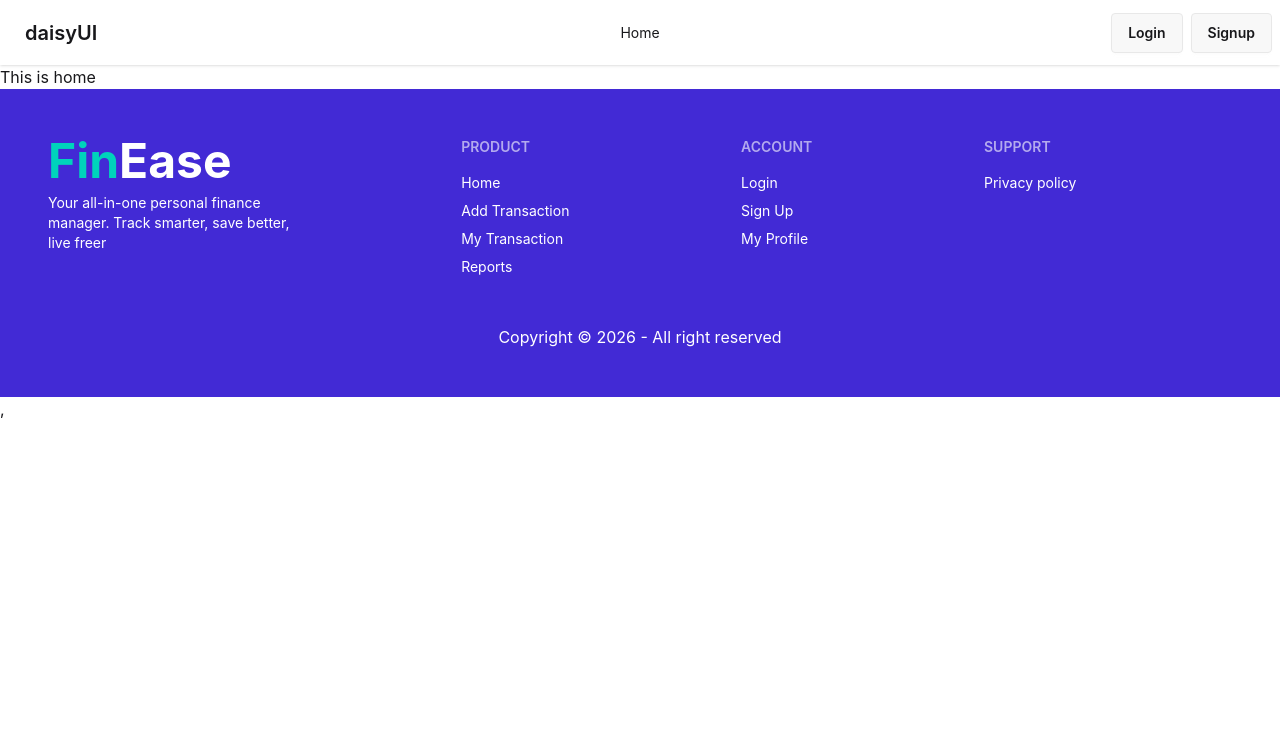
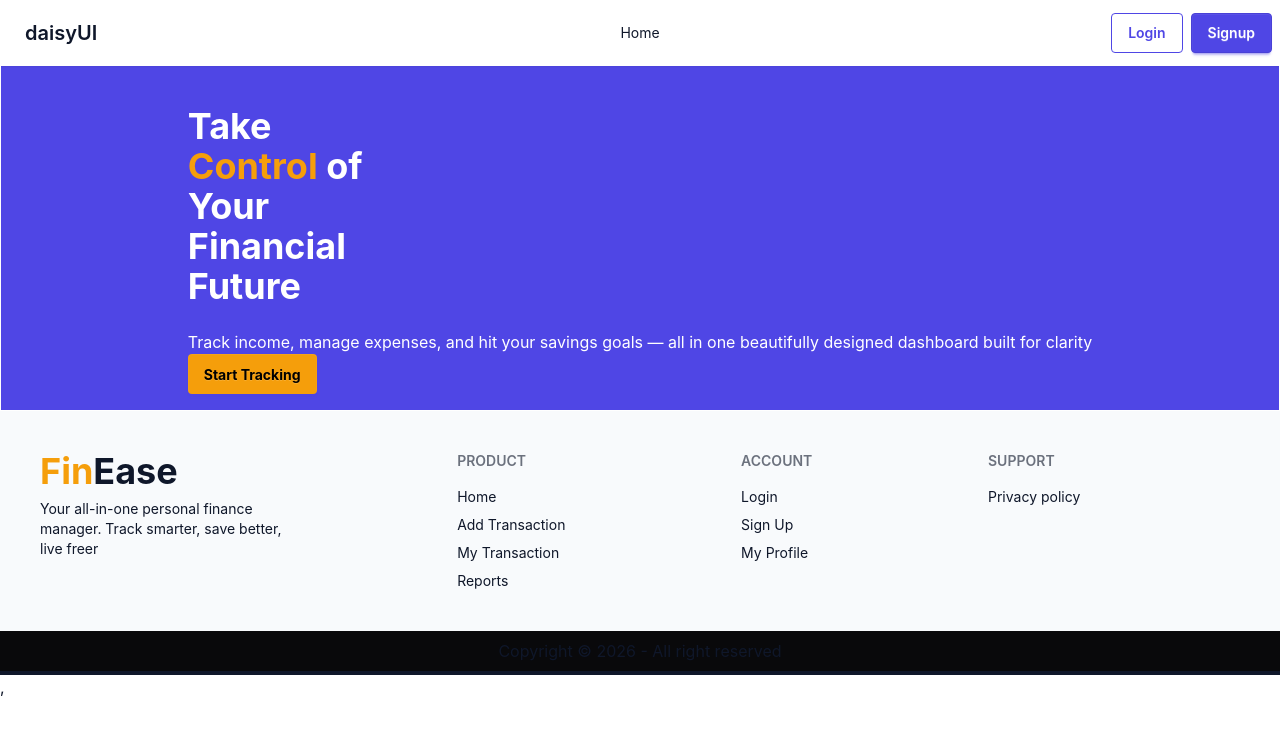
Before and after one commit to Al-Amin018555/FinEase-Client, a React (Vite) app: page / in a window 1280 px wide. Shown: the top 732 px of the page. Built offline with nearby package versions, Linux system fonts and the light colour scheme; no server answers.

Commit message:
updated UI at navbar,footer,banner,authentication page

```diff
--- /dev/null
+++ b/src/components/Banner/Banner.jsx
@@ -0,0 +1,26 @@
+const Banner = () => {
+    return (
+        <div>
+            <div className="bg-primary text-primary-content max-h-125">
+                <div className="hero-content text-center border mx-auto max-w-7xl">
+                    <div className="text-left">
+                        {/* <h1 className="text-5xl font-bold">Hello there</h1> */}
+                        <p className="py-6 text-4xl font-bold">
+                            Take <br />
+                            <span className="text-accent">Control</span> of <br />
+                            Your <br />
+                            Financial <br />
+                            Future
+                        </p>
+                        <p>
+                            Track income, manage expenses, and hit your savings goals — all in one beautifully designed dashboard built for clarity
+                        </p>
+                        <button className="btn bg-accent border-none font-bold text-black btn-primary">Start Tracking</button>
+                    </div>
+                </div>
+            </div>
+        </div>
+    );
+};
+
+export default Banner;
--- a/src/components/Footer/Footer.jsx
+++ b/src/components/Footer/Footer.jsx
@@ -2,10 +2,10 @@ import { Link } from "react-router";
 
 const Footer = () => {
     return (
-        <div className="bg-primary text-white">
-            <footer className="footer sm:footer-horizontal max-w-7xl mx-auto p-12">
+        <div className="bg-base-200 text-base-content">
+            <footer className="footer sm:footer-horizontal max-w-7xl mx-auto p-10">
                 <aside>
-                    <h2 className="font-bold text-5xl"><span className="text-accent">Fin</span>Ease</h2>
+                    <h2 className="font-bold text-4xl"><span className="text-accent">Fin</span>Ease</h2>
                     <p>
                         Your all-in-one personal finance <br />manager. Track smarter, save better, <br />live freer
                     </p>
@@ -28,7 +28,10 @@ const Footer = () => {
                     <a className="link link-hover">Privacy policy</a>
                 </nav>
             </footer>
-            <p className="text-center pb-12">Copyright © {new Date().getFullYear()} - All right reserved</p>
+            <div>
+                <p className="text-center bg-neutral p-2">Copyright © {new Date().getFullYear()} - All right reserved</p>
+            </div>
+            <div className="border-2"></div>
         </div>
     );
 };
--- a/src/components/Header/Header.jsx
+++ b/src/components/Header/Header.jsx
@@ -15,7 +15,7 @@ const Header = () => {
         }
     </>
     return (
-        <nav className="navbar bg-base-100 shadow-sm">
+        <nav className="navbar bg-base-100 text-base-content hover:text-primary shadow-sm">
             <div className="navbar-start">
                 <div className="dropdown">
                     <div tabIndex={0} role="button" className="btn btn-ghost lg:hidden">
@@ -54,8 +54,8 @@ const Header = () => {
                     </div>
                 </div>
                     : <div className="navbar-end space-x-2">
-                        <Link to='/login' className="btn">Login</Link>
-                        <Link to='/register' className="btn">Signup</Link>
+                        <Link to='/login' className="btn btn-outline btn-primary">Login</Link>
+                        <Link to='/register' className="btn btn-primary">Signup</Link>
                     </div>
             }
         </nav>
--- a/src/index.css
+++ b/src/index.css
@@ -1,2 +1,27 @@
 @import "tailwindcss";
 @plugin "daisyui";
+
+@plugin "daisyui/theme" {
+    name: "light";
+    default: true;
+     /* ১. ব্র্যান্ড কালার (Hex Code সহ) */
+  --color-primary: #4f46e5;         /* ইন্ডিগো/নীল (বিশ্বাস ও প্রফেশনালিজম) */
+  --color-primary-content: #ffffff;  /* প্রাইমারি বাটনের ওপর সাদা লেখা */
+
+  --color-secondary: #10b981;       /* পান্না সবুজ (ইনকাম বা প্রবৃদ্ধি বোঝাতে) */
+  --color-secondary-content: #ffffff;
+
+  --color-accent: #f59e0b;          /* উজ্জ্বল কমলা (গোল বা সেভিংস টার্গেট) */
+  --color-accent-content: #1e293b;
+
+  /* ২. বেস কালার (UI Layout এর জন্য) */
+  --color-base-100: #ffffff;        /* মেইন ব্যাকগ্রাউন্ড (পুরো পেজ) */
+  --color-base-200: #f8fafc;        /* কার্ড বা সাইডবারের ব্যাকগ্রাউন্ড */
+  --color-base-300: #f1f5f9;        /* ইনপুট ফিল্ড বা বর্ডারের কালার */
+  --color-base-content: #0f172a;    /* মেইন টেক্সট বা ফন্ট কালার (গাঢ় কালো/নীল) */
+
+  /* ৩. ফিন্যান্স অ্যাপের জন্য মাস্ট-হ্যাভ কালার (অতিরিক্ত) */
+  --color-success: #22c55e;         /* টাকা আসলে (Income) এটি ব্যবহার করবেন */
+  --color-error: #ef4444;           /* টাকা খরচ হলে (Expense) এটি ব্যবহার করবেন */
+  --color-info: #3b82f6;            /* সাধারণ ইনফরমেশন বা নোটিফিকেশন */
+}
--- a/src/pages/Home.jsx
+++ b/src/pages/Home.jsx
@@ -1,7 +1,9 @@
+import Banner from "../components/Banner/Banner";
+
 const Home = () => {
     return (
         <div>
-           <h2>This is home</h2>
+            <Banner></Banner>
         </div>
     );
 };
--- a/src/pages/Login.jsx
+++ b/src/pages/Login.jsx
@@ -26,15 +26,15 @@ const Login = () => {
                     <div className="card-body">
                         <form onSubmit={handleLogin} className="fieldset">
                             <label className="label">Email</label>
-                            <input type="email" name="email" className="input" placeholder="Email" />
+                            <input type="email" name="email" className="input focus:border-primary outline-0" placeholder="Email" />
                             <label className="label">Password</label>
-                            <input type="password" name="password" className="input" placeholder="Password" />
+                            <input type="password" name="password" className="input focus:border-primary outline-0" placeholder="Password" />
                             <div className="flex justify-between">
                                 <a className="link link-hover">Forgot password?</a>
                                 <Link to="/register" className="text-blue-500 underline">Register</Link>
                             </div>
-                            <button type="submit" className="btn btn-neutral mt-4">Login</button>
-                            <button onClick={() => googleLogIn()} className="btn bg-white text-black border-[#e5e5e5]">
+                            <button type="submit" className="btn btn-primary mt-4">Login</button>
+                            <button onClick={() => googleLogIn()} className="btn bg-base-100 text-black border-info">
                                 <svg aria-label="Google logo" width="16" height="16" xmlns="http://www.w3.org/2000/svg" viewBox="0 0 512 512"><g><path d="m0 0H512V512H0" fill="#fff"></path><path fill="#34a853" d="M153 292c30 82 118 95 171 60h62v48A192 192 0 0190 341"></path><path fill="#4285f4" d="m386 400a140 175 0 0053-179H260v74h102q-7 37-38 57"></path><path fill="#fbbc02" d="m90 341a208 200 0 010-171l63 49q-12 37 0 73"></path><path fill="#ea4335" d="m153 219c22-69 116-109 179-50l55-54c-78-75-230-72-297 55"></path></g></svg>
                                 Login with Google
                             </button>
--- a/src/pages/Register.jsx
+++ b/src/pages/Register.jsx
@@ -40,21 +40,21 @@ const Register = () => {
                     <div className="card-body">
                         <form onSubmit={handleSubmit(onSubmit)} className="fieldset">
                             <label className="label">Name</label>
-                            <input type="text" name="name" className="input" {...register("name", { required: true })} placeholder="Name" />
+                            <input focus:border-primary outline-0 type="text" name="name" className="input focus:border-primary outline-0" {...register("name", { required: true })} placeholder="Name" />
                             {errors.name && <span className="text-red-500">This field is required</span>}
 
                             <label className="label">Email</label>
-                            <input type="email" name="email" className="input" {...register("email", { required: true })} placeholder="Email" />
+                            <input focus:border-primary outline-0 type="email" name="email" className="input focus:border-primary outline-0" {...register("email", { required: true })} placeholder="Email" />
                             {errors.email && <span className="text-red-500">This field is required</span>}
 
                             <label className="label">PhotoURL</label>
-                            <input type="text" name="photo" className="input" {...register("photo")} placeholder="PhotURL" />
+                            <input focus:border-primary outline-0 type="text" name="photo" className="input focus:border-primary outline-0" {...register("photo")} placeholder="PhotURL" />
 
                             <label className="label">Password</label>
                             <div className="relative">
-                                <input
+                                <input focus:border-primary outline-0
                                     type={showPassword ? "text" : "password"}
-                                    className="input"
+                                    className="input focus:border-primary outline-0"
                                     placeholder="Password"
                                     {...register("password", {
                                         required: "Password is required",
@@ -84,8 +84,8 @@ const Register = () => {
                                 <a className="link link-hover">Already have an account? </a>
                                 <Link to="/register" className="text-blue-500 underline">Login</Link>
                             </div>
-                            <button className="btn btn-neutral mt-4">Register</button>
-                            <button onClick={() => googleLogIn()} className="btn bg-white text-black border-[#e5e5e5]">
+                            <button className="btn btn-primary mt-4">Register</button>
+                            <button onClick={() => googleLogIn()} className="btn bg-base-100 text-black border-info">
                                 <svg aria-label="Google logo" width="16" height="16" xmlns="http://www.w3.org/2000/svg" viewBox="0 0 512 512"><g><path d="m0 0H512V512H0" fill="#fff"></path><path fill="#34a853" d="M153 292c30 82 118 95 171 60h62v48A192 192 0 0190 341"></path><path fill="#4285f4" d="m386 400a140 175 0 0053-179H260v74h102q-7 37-38 57"></path><path fill="#fbbc02" d="m90 341a208 200 0 010-171l63 49q-12 37 0 73"></path><path fill="#ea4335" d="m153 219c22-69 116-109 179-50l55-54c-78-75-230-72-297 55"></path></g></svg>
                                 Login with Google
                             </button>
```
